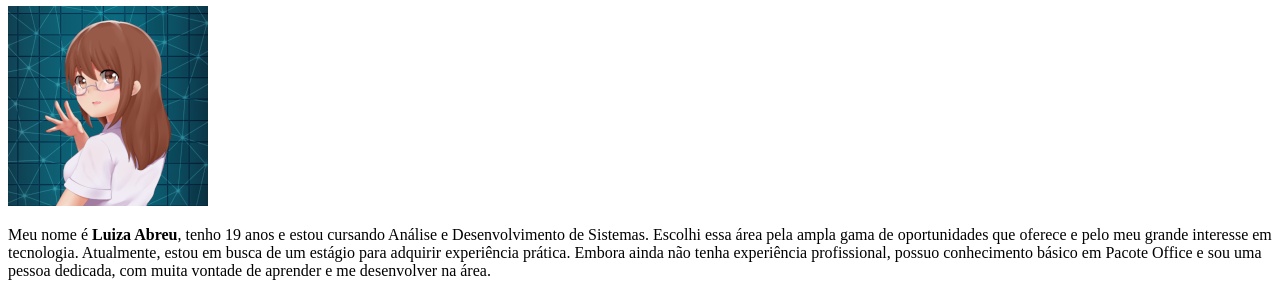
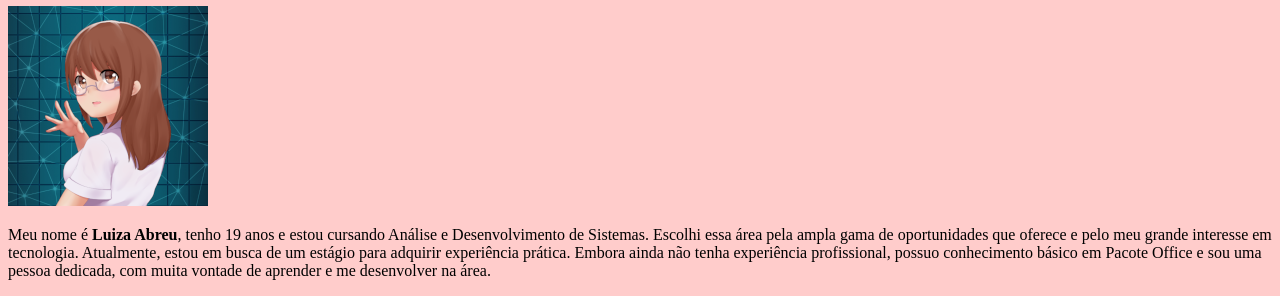
Before and after one commit to zailu-tech/Perfil-html, a plain HTML site: page index.html in a window 1280 px wide. Shown: the part 132-428 px from the top of the page. Drawn offline with Linux system fonts and the light colour scheme.

Commit message:
Adiciona cor de fundo ao site

```diff
--- a/index.html
+++ b/index.html
@@ -5,6 +5,11 @@
     <meta name="viewport" content="width=device-width, initial-scale=1.0">
     <title>Social</title>
     <link rel="shortcut icon" href="favicon.ico" type="image/x-icon">
+    <style>
+        body{
+            background-color: #ffcccb;
+        }
+    </style>
 </head>
 <body>
     <h1>Minhas redes sociais</h1>
```
